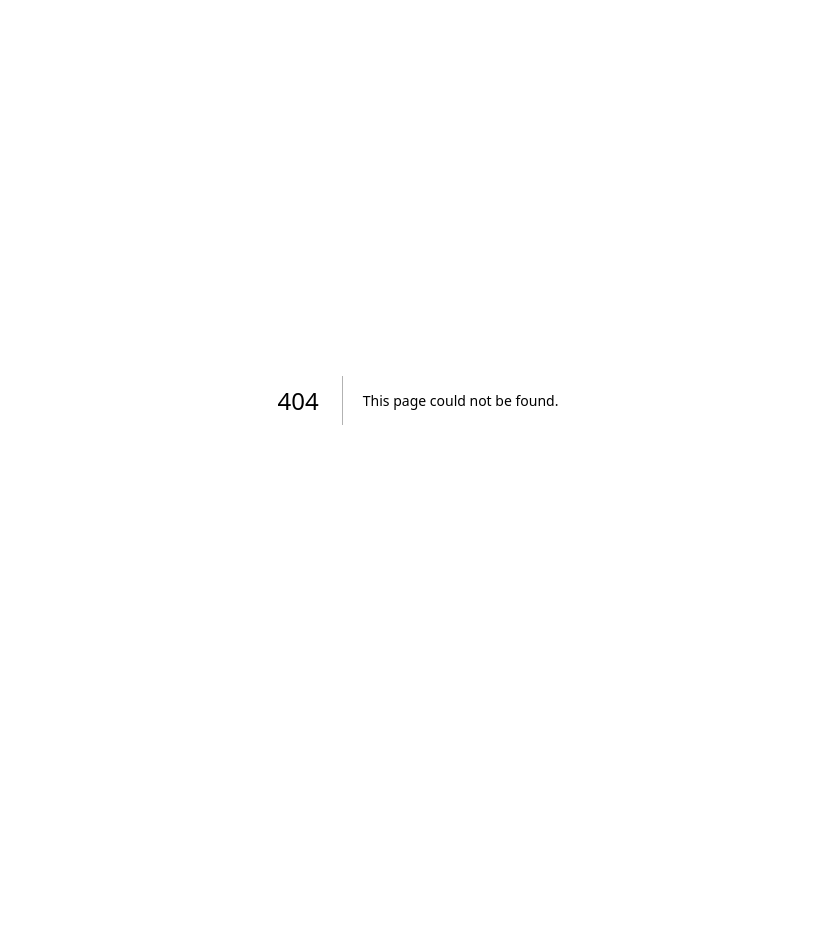
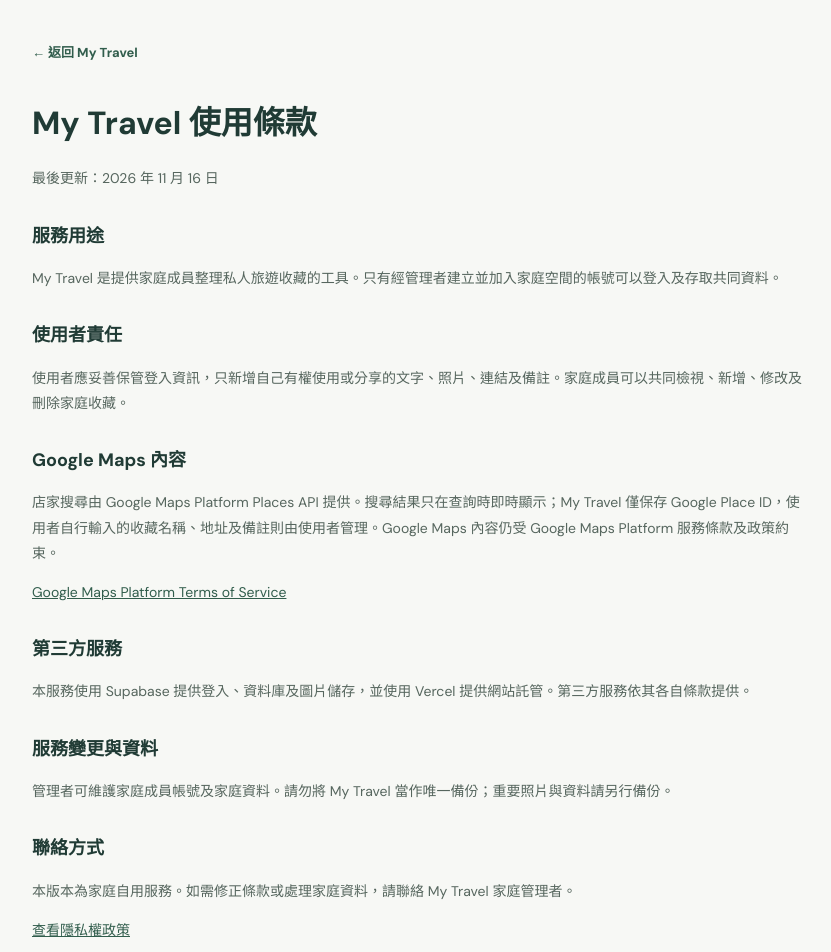
Before and after one commit to ldbear258-droid/my-travel, a Next.js app: page /terms in a window 1280 px wide. Before the commit this address had no page. Shown: the top 952 px of the page, without its empty margins (222-1053 px from the left). Before the commit the page ends 800 px from the top, so only its background shows below. Built offline with nearby package versions, Linux system fonts and the light colour scheme.

Commit message:
Add public terms of use page

```diff
--- /dev/null
+++ b/app/terms/page.tsx
@@ -0,0 +1,27 @@
+import type { Metadata } from "next";
+
+export const metadata: Metadata = { title: "使用條款｜My Travel" };
+
+export default function TermsPage() {
+  return (
+    <main className="legal-shell">
+      <a href="/">← 返回 My Travel</a>
+      <h1>My Travel 使用條款</h1>
+      <p>最後更新：2026 年 11 月 16 日</p>
+      <h2>服務用途</h2>
+      <p>My Travel 是提供家庭成員整理私人旅遊收藏的工具。只有經管理者建立並加入家庭空間的帳號可以登入及存取共同資料。</p>
+      <h2>使用者責任</h2>
+      <p>使用者應妥善保管登入資訊，只新增自己有權使用或分享的文字、照片、連結及備註。家庭成員可以共同檢視、新增、修改及刪除家庭收藏。</p>
+      <h2>Google Maps 內容</h2>
+      <p>店家搜尋由 Google Maps Platform Places API 提供。搜尋結果只在查詢時即時顯示；My Travel 僅保存 Google Place ID，使用者自行輸入的收藏名稱、地址及備註則由使用者管理。Google Maps 內容仍受 Google Maps Platform 服務條款及政策約束。</p>
+      <p><a href="https://cloud.google.com/maps-platform/terms" target="_blank" rel="noreferrer">Google Maps Platform Terms of Service</a></p>
+      <h2>第三方服務</h2>
+      <p>本服務使用 Supabase 提供登入、資料庫及圖片儲存，並使用 Vercel 提供網站託管。第三方服務依其各自條款提供。</p>
+      <h2>服務變更與資料</h2>
+      <p>管理者可維護家庭成員帳號及家庭資料。請勿將 My Travel 當作唯一備份；重要照片與資料請另行備份。</p>
+      <h2>聯絡方式</h2>
+      <p>本版本為家庭自用服務。如需修正條款或處理家庭資料，請聯絡 My Travel 家庭管理者。</p>
+      <p><a href="/privacy">查看隱私權政策</a></p>
+    </main>
+  );
+}
```
